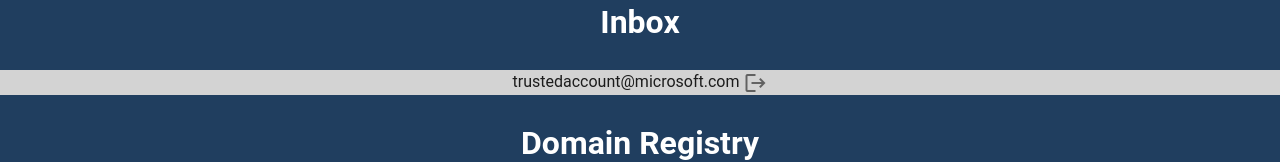
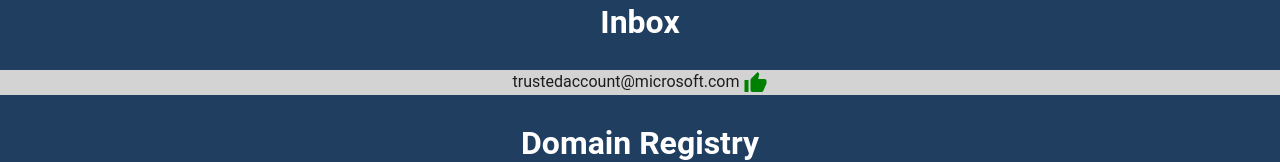
Before and after one commit to Gorboe/securemail, a Vue app: page /sendmail in a window 1280 px wide. Shown: the part 262-424 px from the top of the page. Built offline with nearby package versions, Linux system fonts and the light colour scheme.

Commit message:
added color coding for trust in domains.

```diff
--- a/src/containers/sendmail/_store/basestate.js
+++ b/src/containers/sendmail/_store/basestate.js
@@ -1,5 +1,5 @@
 // eslint-disable-next-line import/prefer-default-export
 export const getBaseState = () => ({
-  senderEmails: [{ emailAddress: 'trustedaccount@microsoft.com', warning: '' }],
+  senderEmails: [{ emailAddress: 'trustedaccount@microsoft.com', warning: '', trust: 'green' }],
   domainRegistry: [{ amount: 1, domain: 'microsoft' }],
 });
--- a/src/containers/sendmail/_store/mutations.js
+++ b/src/containers/sendmail/_store/mutations.js
@@ -17,6 +17,7 @@ export default {
       }
     }
     let isTrusted = true;
+    let trust = 'green';
     let warning = '';
     if (newDomain) {
       // Check if this domain is similar to any of the existing domains
@@ -27,9 +28,11 @@ export default {
 
         if (distance === 1) {
           isTrusted = false;
+          trust = 'yellow';
           warning += `This is very equal to the domain '${state.domainRegistry[i].domain}', we found only one alteration. `;
         } else if (distance === 2) {
           isTrusted = false;
+          trust = 'yellow';
           warning += `This is very equal to the domain '${state.domainRegistry[i].domain}', we found only two alteration. `;
         }
 
@@ -81,6 +84,7 @@ export default {
         if (effectiveDistance === 0) {
           warning += 'The effective distance is 0, this is likely a targeted attack, do not open. ';
           isTrusted = false;
+          trust = 'red';
         } else if (effectiveDistance > 2) {
           // TODO: Temporary solution for ignoring entries that are not equal enough
           warning = '';
@@ -105,7 +109,7 @@ export default {
     }
 
     // Add email entry to your inbox
-    const entry = { emailAddress: email, warning };
+    const entry = { emailAddress: email, warning, trust };
     state.senderEmails.unshift(entry); // unshift adds the entry to the start of the array
   },
 };
--- a/src/containers/sendmail/index.vue
+++ b/src/containers/sendmail/index.vue
@@ -14,8 +14,18 @@
       <h1>Inbox</h1>
     </div>
     <div>
-      <div v-for="(entry, index) in this.getSenderEmails" :key="index" class="mail-item">
-        {{ entry.emailAddress }} <b>{{ entry.warning }}</b><v-icon>mdi-logout</v-icon>
+      <div v-for="(entry, index) in this.getSenderEmails" :key="index" class="mail-item"
+           v-on:click="test(entry)">
+        {{ entry.emailAddress }} <b>{{ entry.warning }}</b>
+        <div v-if="entry.trust === 'yellow'" class="inline">
+          <v-icon style="color: yellow;">mdi-alert</v-icon>
+        </div>
+        <div v-else-if="entry.trust === 'red'" class="inline">
+          <v-icon style="color: red;">mdi-close-octagon</v-icon>
+        </div>
+        <div v-else-if="entry.trust === 'green'" class="inline">
+          <v-icon style="color: green;">mdi-thumb-up</v-icon>
+        </div>
       </div>
     </div>
     <div class="filler">
@@ -45,6 +55,9 @@ export default {
     ...mapActions('$_sendmail', ['commitAddSenderEmail']),
     sendMail() {
       this.commitAddSenderEmail(this.senderEmail);
+    },
+    test(entry) {
+      console.log(entry);
     },
   },
   async created() {
@@ -79,4 +92,7 @@ export default {
   .mail-item:hover {
     background: grey;
   }
+  .inline {
+    display: inline;
+  }
 </style>
```
